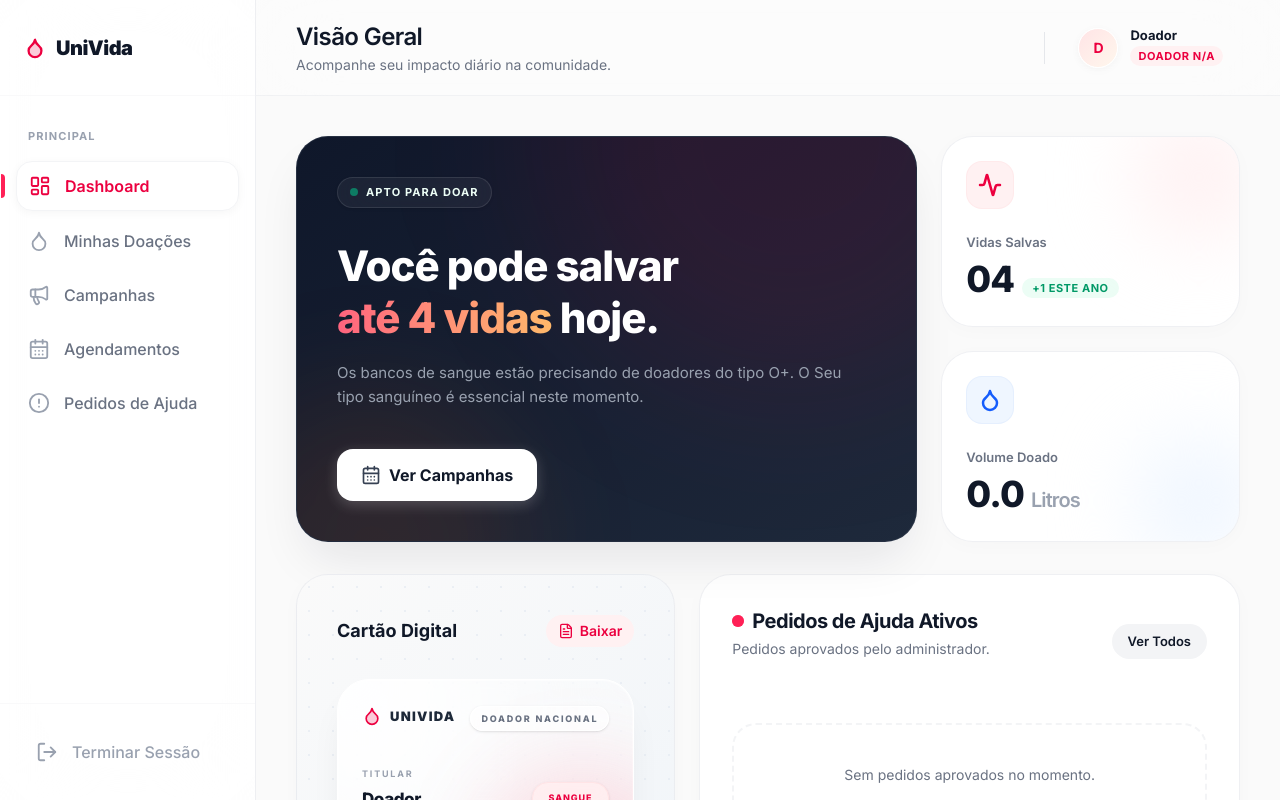
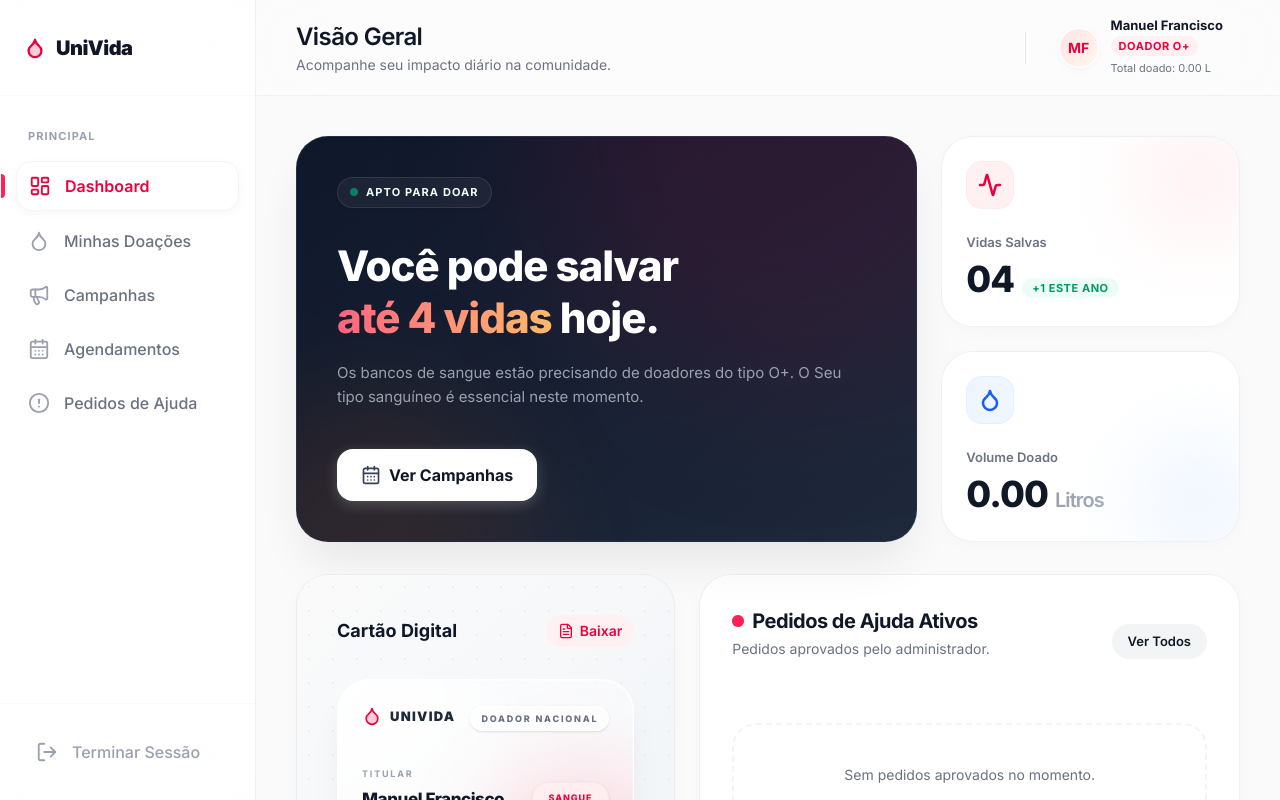
Before and after one commit to GracianoNetoo/helpblood-project, a Vue app: page /dashboard in a window 1280 px wide. Built offline with nearby package versions, Linux system fonts and the light colour scheme.

Commit message:
fix: corrigir lógica de doador para incluir fallback e formatar total de litros doados

```diff
--- a/src/components/DashboardOverview.vue
+++ b/src/components/DashboardOverview.vue
@@ -16,7 +16,9 @@ const { donors } = storeToRefs(donorsStore);
 const { currentDonorId } = storeToRefs(authStore);
 const { requests } = storeToRefs(helpRequestsStore);
 
-const currentDonor = computed(() => donors.value.find((donor) => donor.id === currentDonorId.value));
+const currentDonorIdValue = computed(() => Number(currentDonorId.value));
+const fallbackDonor = computed(() => donors.value[0] || null);
+const currentDonor = computed(() => donors.value.find((donor) => donor.id === currentDonorIdValue.value) || fallbackDonor.value);
 const formatDonorId = (donor) => (donor?.id ? `DV-${String(donor.id).padStart(6, '0')}` : 'DV-000000');
 
 const cardData = computed(() => ({
@@ -31,7 +33,7 @@ const donationVolume = computed(() => {
   return value;
 });
 
-const donationVolumeLabel = computed(() => Number(donationVolume.value || 0).toFixed(1));
+const donationVolumeLabel = computed(() => Number(donationVolume.value || 0).toFixed(2));
 
 const activeHelpRequests = computed(() => requests.value.filter((item) => item.status === 'approved').slice(0, 3));
 
--- a/src/components/UserDashboard.vue
+++ b/src/components/UserDashboard.vue
@@ -34,9 +34,17 @@ const activeTab = ref('dashboard');
 const isMobileNavOpen = ref(false);
 const autoOpenCampaigns = ref(false);
 const approvedRequestsCount = computed(() => requests.value.filter((item) => item.status === 'approved').length);
-const currentDonor = computed(() => donors.value.find((donor) => donor.id === currentDonorId.value));
+const currentDonorIdValue = computed(() => Number(currentDonorId.value));
+const fallbackDonor = computed(() => donors.value[0] || null);
+const currentDonor = computed(() => donors.value.find((donor) => donor.id === currentDonorIdValue.value) || fallbackDonor.value);
 const donorName = computed(() => currentDonor.value?.nome || 'Doador');
 const donorBlood = computed(() => currentDonor.value?.tipo_sanguineo || 'N/A');
+const donorTotalLiters = computed(() => {
+  const value = currentDonor.value?.totalDonationLiters;
+  if (value === null || typeof value === 'undefined') return 0;
+  return Number(value) || 0;
+});
+const donorTotalLabel = computed(() => donorTotalLiters.value.toFixed(2));
 const donorInitials = computed(() => {
   const name = donorName.value.trim();
   if (!name) return 'DV';
@@ -138,6 +146,7 @@ const handleSelectTab = (tabId, options = {}) => {
             <div class="hidden md:block">
               <p class="text-[13px] font-bold text-gray-900 leading-none">{{ donorName }}</p>
               <p class="text-[11px] font-bold text-rose-600 bg-rose-50 px-2 py-0.5 rounded-full inline-flex mt-1 uppercase tracking-wider">Doador {{ donorBlood }}</p>
+              <p class="text-[11px] text-gray-500 mt-1">Total doado: {{ donorTotalLabel }} L</p>
             </div>
           </div>
         </div>
--- a/src/stores/donorsStore.js
+++ b/src/stores/donorsStore.js
@@ -95,13 +95,10 @@ export const useDonorsStore = defineStore('donors', () => {
     const normalized = typeof liters === 'string' ? liters.replace(',', '.') : liters;
     const parsed = Number(normalized);
     if (!Number.isFinite(parsed) || parsed < 0) return;
-    const previous = Number(target.lastDonationLiters);
-    const previousValue = Number.isFinite(previous) ? previous : 0;
     const currentTotal = Number(target.totalDonationLiters) || 0;
-    const nextTotal = Math.max(0, currentTotal - previousValue + parsed);
     target.lastDonationLiters = parsed;
     target.lastDonationDate = new Date().toISOString().split('T')[0];
-    target.totalDonationLiters = Number(nextTotal.toFixed(2));
+    target.totalDonationLiters = Number((currentTotal + parsed).toFixed(2));
   };
 
   loadFromStorage();
```
